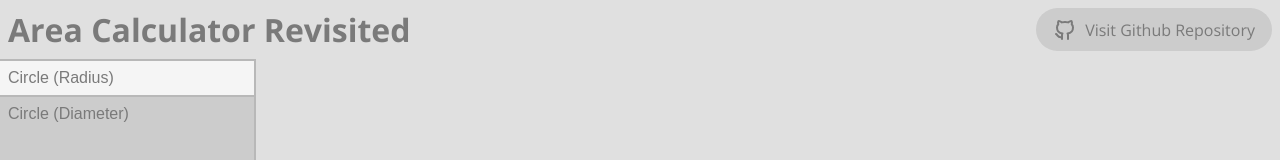
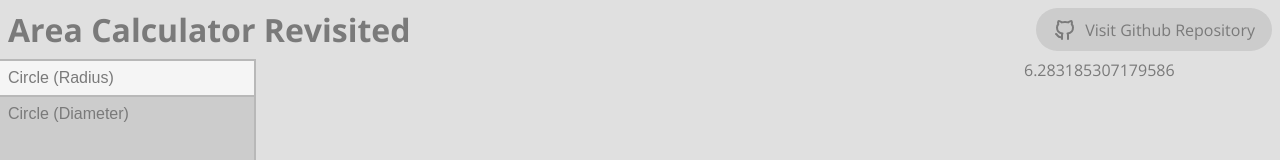
Before and after one commit to hildergill/area-calculator-revisited, a React (Vite) app: page / in a window 1280 px wide. Both pictures are taken after a click on the input "Calculate". Shown: the top 160 px of the page. Built offline with nearby package versions, Linux system fonts and the light colour scheme.

Commit message:
This is good

```diff
--- a/src/components/App.tsx
+++ b/src/components/App.tsx
@@ -1,10 +1,13 @@
 import { createRef, RefObject, useState } from "react";
 import CalculatorForm from "./CalculatorForm";
 import HeaderComponent from "./HeaderComponent";
+import ResultBox from "./ResultBox";
+import ResultsList from "./ResultsList";
 import ShapeSelector from "./ShapeSelector";
 
 const App = () => {
-	const [activeShape, setActiveShape] = useState(0);
+	const [activeShape, setActiveShape] = useState<number>(0);
+	const [resultBoxList, setResultBoxList] = useState<JSX.Element[]>([]);
 
 	const shapeSelectorRef: RefObject<HTMLButtonElement> = createRef();
 
@@ -15,9 +18,9 @@ const App = () => {
 	};
 
 	const onSubmitCalculatorForm = (area: number) => {
-		console.log(area);
+		const tempResultBox: JSX.Element = <ResultBox key={resultBoxList.length} area={area} />;
 
-		// TODO Add something here later
+		setResultBoxList([...resultBoxList, tempResultBox]);
 	};
 
 	return (
@@ -25,10 +28,7 @@ const App = () => {
 			<HeaderComponent onSkipHeaderComponent={onSkipHeaderComponent} />
 			<ShapeSelector shapeSelectorRef={shapeSelectorRef} activeIndex={activeShape} onSelected={onSelectedActiveIndex} />
 			<CalculatorForm activeIndex={activeShape} onSubmit={onSubmitCalculatorForm} />
-
-			{/** @TODO Add something here later */}
-			{/** @TODO Add something here later */}
-			{/** @TODO Add something here later */}
+			<ResultsList resultsBoxList={resultBoxList} />
 		</>
 	);
 };
--- /dev/null
+++ b/src/components/ResultBox.tsx
@@ -0,0 +1,15 @@
+type ResultBoxProps = {
+	area: number;
+};
+
+const ResultBox = (props: ResultBoxProps) => {
+	const { area }: ResultBoxProps = props;
+
+	return (
+		<div>
+			<p>{area}</p>
+		</div>
+	);
+};
+
+export default ResultBox;
--- a/src/components/ResultsList.tsx
+++ b/src/components/ResultsList.tsx
@@ -1,11 +1,11 @@
 type ResultsListProps = {
-	resultsBox: JSX.Element[];
+	resultsBoxList: JSX.Element[];
 };
 
 const ResultsList = (props: ResultsListProps) => {
-	const { resultsBox }: ResultsListProps = props;
+	const { resultsBoxList }: ResultsListProps = props;
 
-	return <output>{resultsBox}</output>;
+	return <output>{resultsBoxList}</output>;
 };
 
 export default ResultsList;
```
